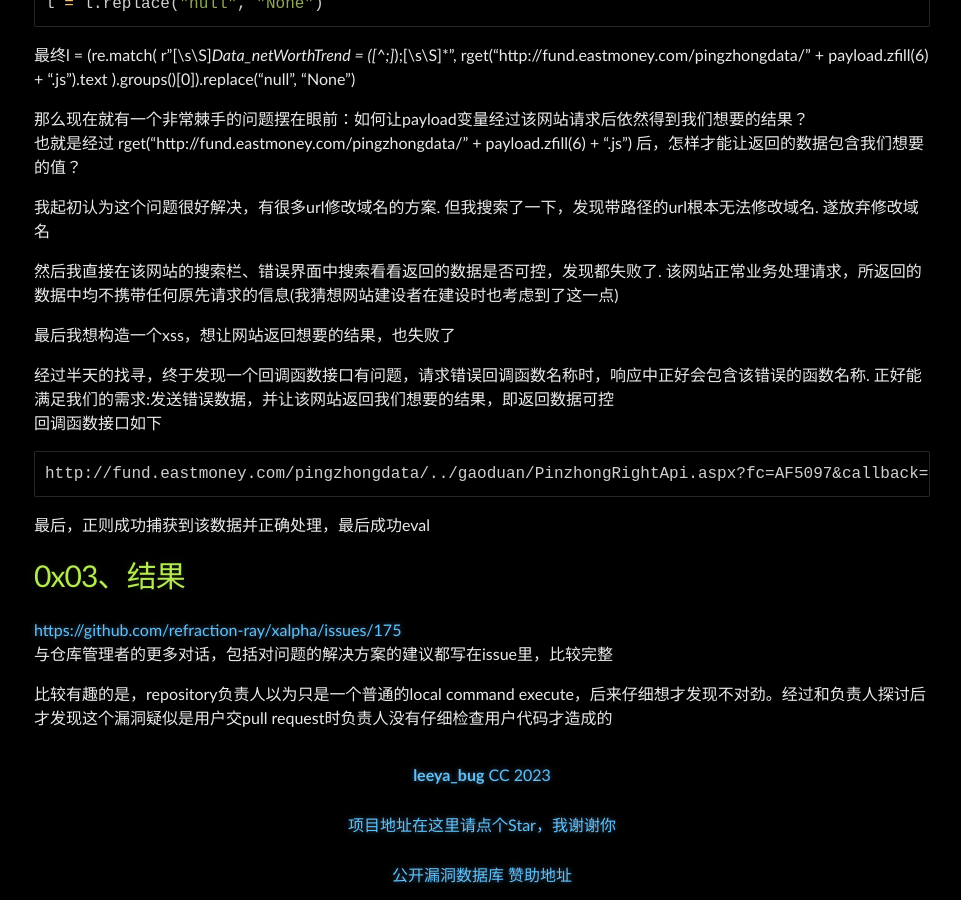
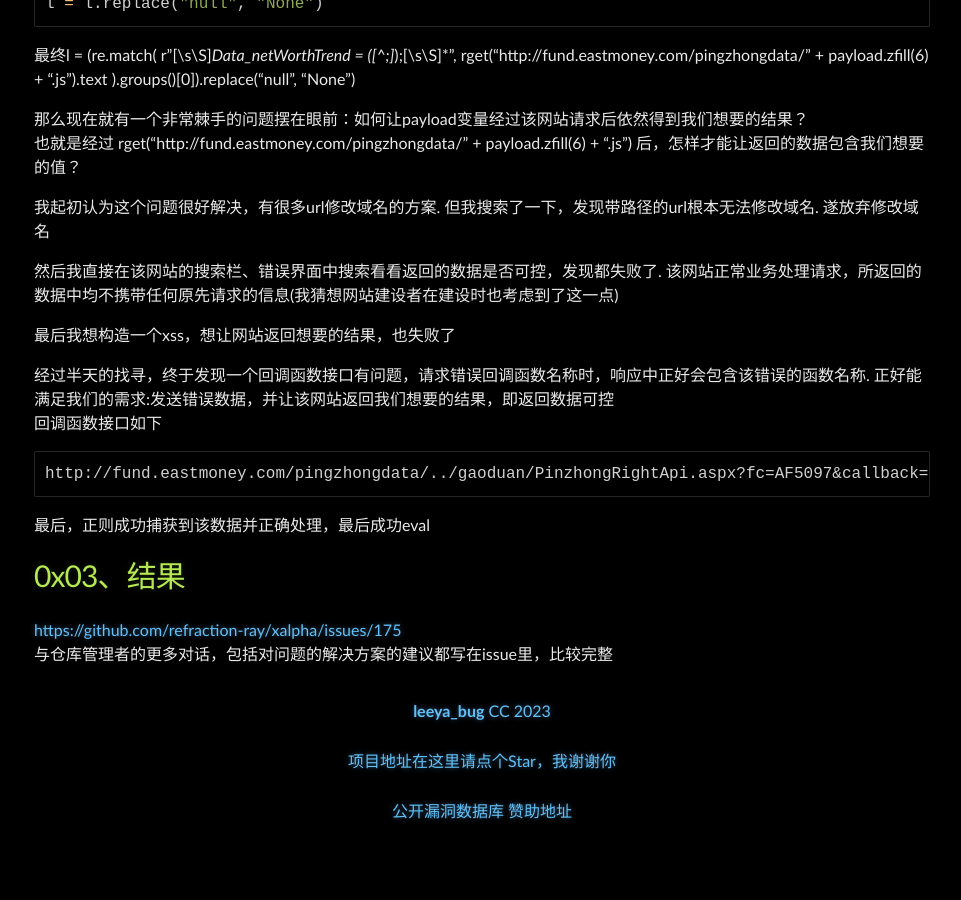
Before and after one commit to Leeyangee/leeyangee.github.io, a Jekyll site: the page built from _posts/2023-07-09-CVE实战 巧挖国产金融类python api库漏洞-高危命令执行0day.md, in a window 1280 px wide and 900 px high, scrolled down 2787 px. Shown: the whole window, without its empty margins (158-1119 px from the left). Built offline with Jekyll 4.4.1, drawn with Linux system fonts in a browser that asks for light colours; after the commit the page ends 3623 px from its top, so only the background shows below that.

Commit message:
Update 2023-07-09-CVE实战 巧挖国产金融类python api库漏洞-高危命令执行0day.md

```diff
--- a/_posts/2023-07-09-CVE实战 巧挖国产金融类python api库漏洞-高危命令执行0day.md
+++ b/_posts/2023-07-09-CVE实战 巧挖国产金融类python api库漏洞-高危命令执行0day.md
@@ -135,5 +135,3 @@ http://fund.eastmoney.com/pingzhongdata/../gaoduan/PinzhongRightApi.aspx?fc=AF50
 
 [https://github.com/refraction-ray/xalpha/issues/175](https://github.com/refraction-ray/xalpha/issues/175)
 与仓库管理者的更多对话，包括对问题的解决方案的建议都写在issue里，比较完整
-
-比较有趣的是，repository负责人以为只是一个普通的local command execute，后来仔细想才发现不对劲。经过和负责人探讨后才发现这个漏洞疑似是用户交pull request时负责人没有仔细检查用户代码才造成的
```
